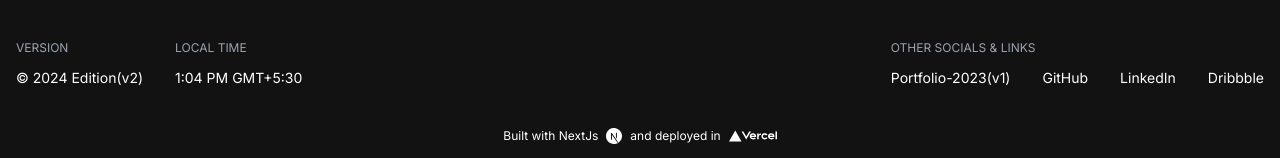
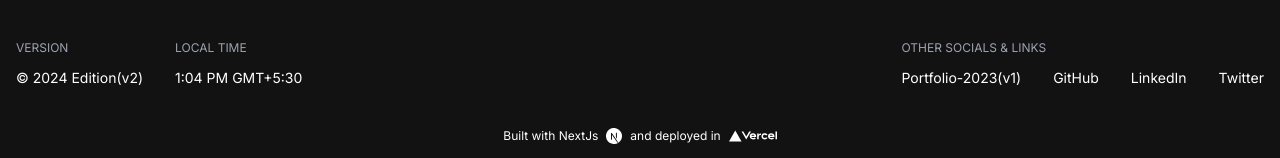
Before and after one commit to shm-dtt/portfolio-v2, a Next.js app: page / in a window 1280 px wide. Shown: the part 5922-6080 px from the top of the page. Built offline with nearby package versions, Linux system fonts and the light colour scheme; no server answers.

Commit message:
Added Twitter Link

```diff
--- a/components/Footer/Footer.tsx
+++ b/components/Footer/Footer.tsx
@@ -54,8 +54,8 @@ const Footer: React.FC = () => {
             <Link href="https://www.linkedin.com/in/shm-dtt" target="_blank">
               <HoverButton text="LinkedIn" />
             </Link>
-            <Link href="https://dribbble.com/shm-dsgn" target="_blank">
-              <HoverButton text="Dribbble" />
+            <Link href="https://twitter.com/shmdsgn" target="_blank">
+              <HoverButton text="Twitter" />
             </Link>
           </div>
         </div>
```
